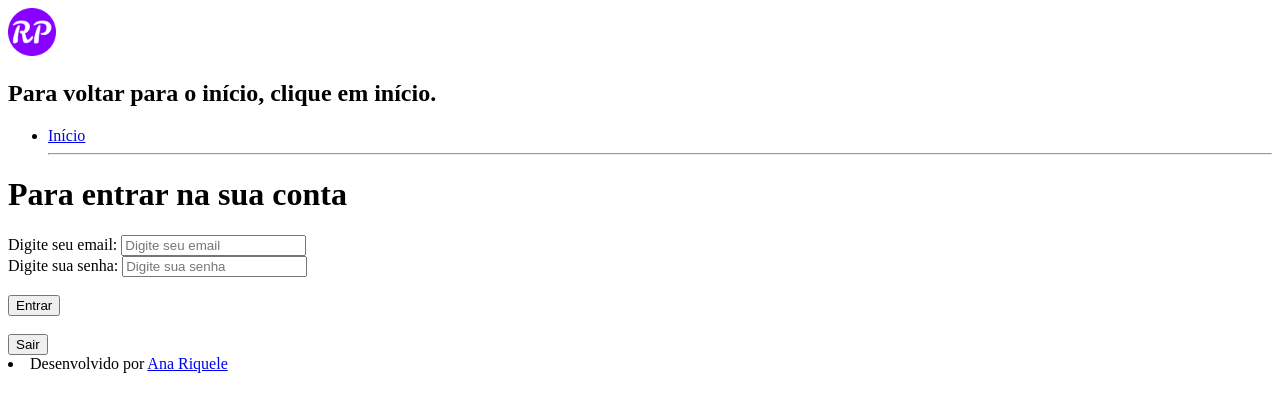
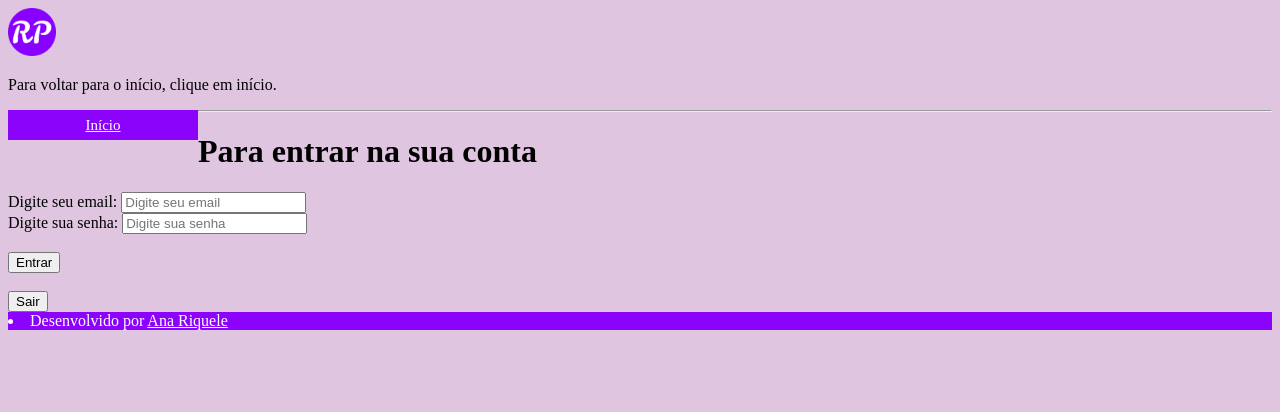
Before and after one commit to AnaRiqueleGeraldoBarroso/Desenvolvimntodeweb, a plain HTML site: page cadastrapessoas.html in a window 1280 px wide. Drawn offline with Linux system fonts and the light colour scheme.

Commit message:
Update cadastrapessoas.html

```diff
--- a/cadastrapessoas.html
+++ b/cadastrapessoas.html
@@ -7,12 +7,13 @@
     <meta name="viewport" content="width=device-width, initial-scale=1.0">
     <link rel="shortcut icon" href="foto1.ico" type="image/x-icon">
     <title>Receitas Práticas</title>
+    <link rel="stylesheet" type="text/css" href="mystyle.css">
 </head>
 
 <body>
     <header id="detalhes">
         <img src="foto1.ico" alt="Logo do site">
-        <h2>Para voltar para o início, clique em início.</h2>
+        <p>Para voltar para o início, clique em início.</p>
     </header>
     <nav>
         <ul>
@@ -21,12 +22,14 @@
         </ul>
     </nav>
     <h1>Para entrar na sua conta</h1>
+				<form>
 								<label for="email_da_pessoa">Digite seu email: </label>
 								<input type="email" name="email_da_pessoa" id="email_da_pessoa" minlength="2" placeholder="Digite seu email"><br>
 								<label for="senha_da_pessoa">Digite sua senha: </label>
 								<input type="password" name="senha_da-pessoa" id="senha_da_pessoa" placeholder="Digite sua senha"><br>
 								<br><input type="submit" value="Entrar"><br>
 								<br><input type="reset" value="Sair">
+				</form>
     <footer>
         <li>Desenvolvido por <a href="autor.html">Ana Riquele</a></li>
     </footer>
```
Lines whose indentation alone changed are shown as unchanged.
